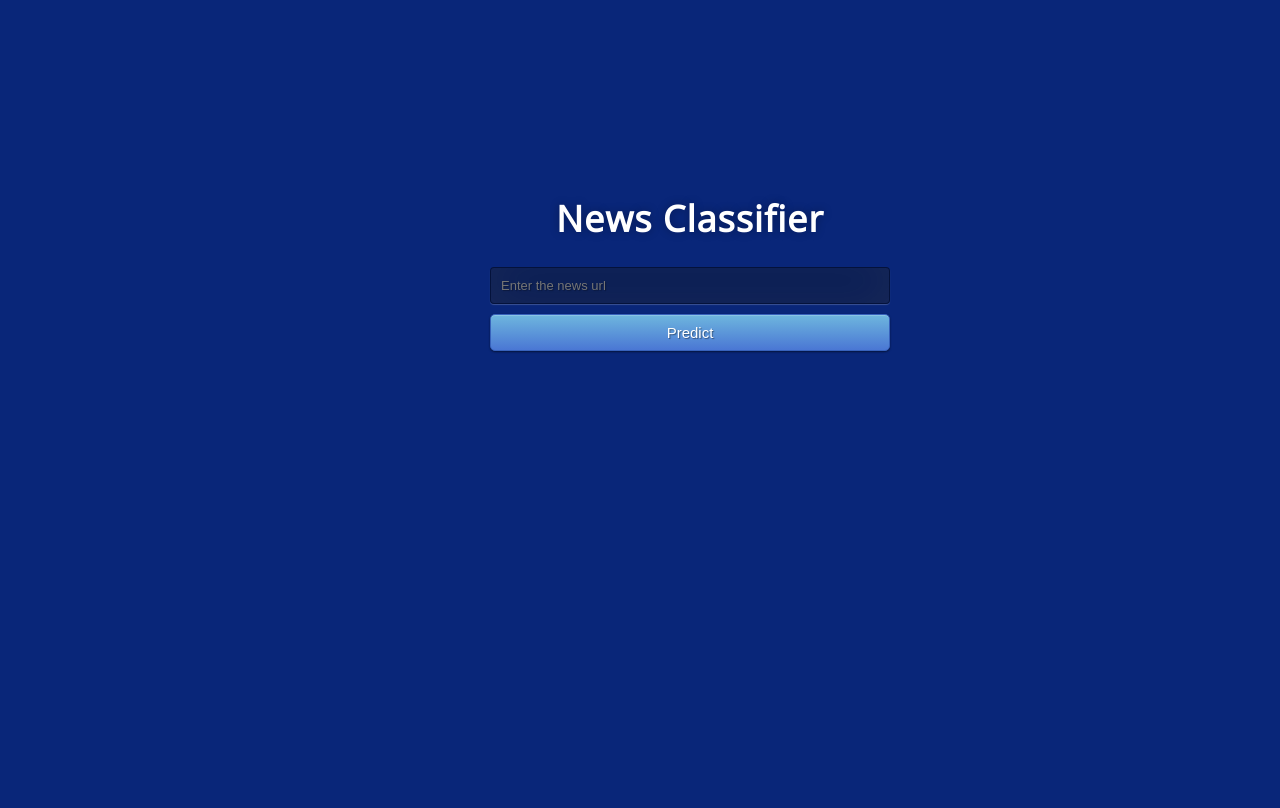
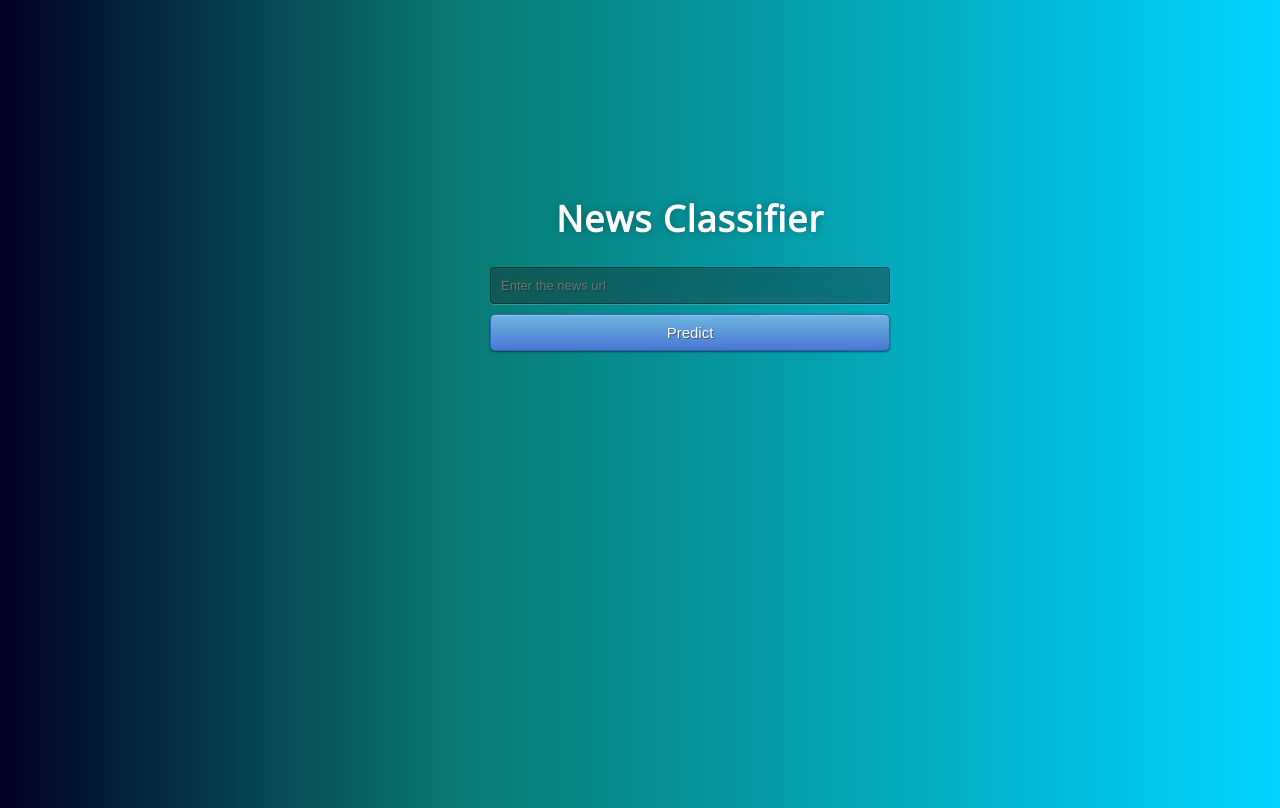
Before and after one commit to Sa7ya/fakenews, a Flask app: page / in a window 1280 px wide. Run offline with Flask 2, Linux system fonts and the light colour scheme; parts of the project's set-up code (start-up, migrations or seed data) failed here and were passed over.

Commit message:
Update style.css

```diff
--- a/static/css/style.css
+++ b/static/css/style.css
@@ -17,7 +17,8 @@ body {
 	width: 100%;
 	height:100%;
 	font-family: 'Open Sans', sans-serif;
-	background: #092679;
+	background: rgb(2,0,36);
+	background: linear-gradient(90deg, rgba(2,0,36,1) 0%, rgba(9,121,112,1) 35%, rgba(0,212,255,1) 100%);
 	color: #fff;
 	font-size: 18px;
 	text-align:center;
```
